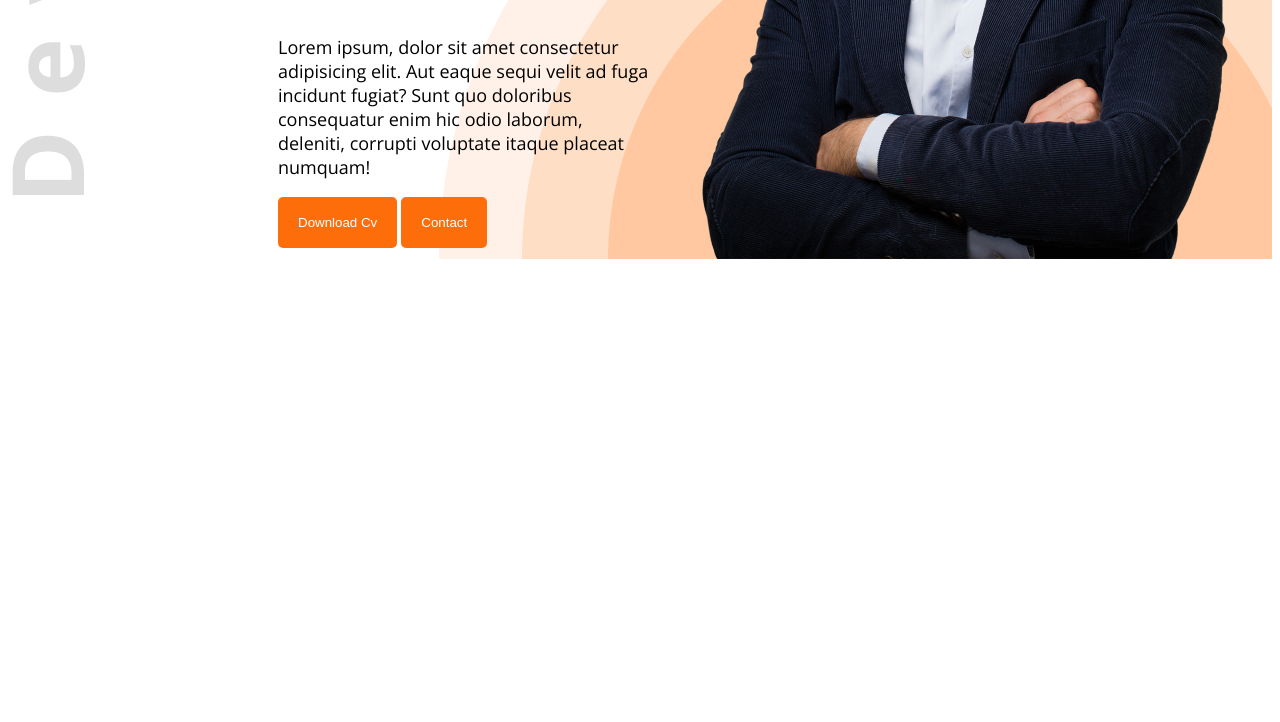
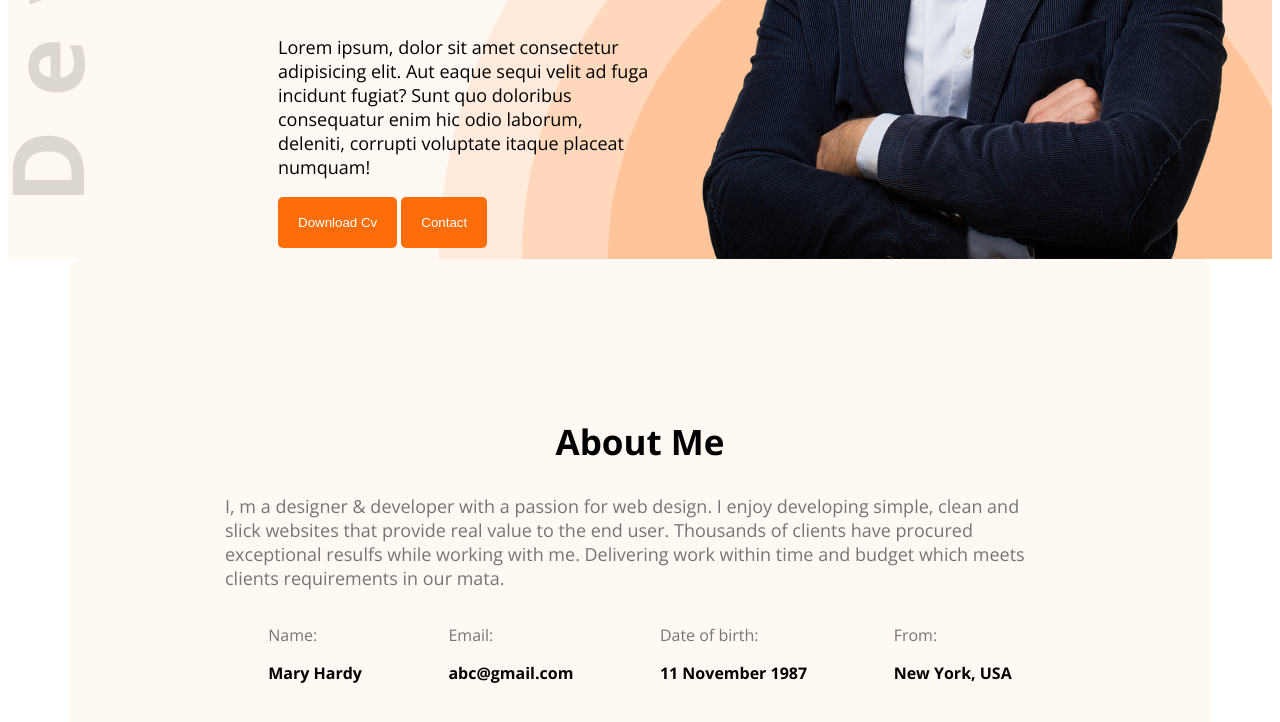
Before and after one commit to asadulsameerbd/portfoliohero, a plain HTML site: page index.html in a window 1280 px wide. Shown: the part 576-1298 px from the top of the page. Before the commit the page ends 843 px from the top, so only its background shows below. Drawn offline with nearby package versions, Linux system fonts and the light colour scheme.

Commit message:
first commit

```diff
--- a/index.html
+++ b/index.html
@@ -33,7 +33,33 @@
 
     </header>
     <main>
-
+        <section id="about">
+            <div class="ab-container">
+                <h1 class="ab-title">About Me</h1>
+                <p class="ab-description">I, m a designer & developer with a passion for web design. I enjoy developing
+                    simple, clean and slick websites that provide real value to the end user. Thousands of clients have
+                    procured exceptional resulfs while working with me. Delivering work within time and budget which
+                    meets clients requirements in our mata.</p>
+                <div class="choto-div">
+                    <div>
+                        <p class="clr">Name:</p>
+                        <p class="clk">Mary Hardy </p>
+                    </div>
+                    <div>
+                        <p class="clr">Email:</p>
+                        <p class="clk">abc@gmail.com</p>
+                    </div>
+                    <div>
+                        <p class="clr">Date of birth:</p>
+                        <p class="clk">11 November 1987</p>
+                    </div>
+                    <div>
+                        <p class="clr">From:</p>
+                        <p class="clk">New York, USA</p>
+                    </div>
+                </div>
+            </div>
+        </section>
     </main>
     <footer>
 
--- a/style/assets/style.css
+++ b/style/assets/style.css
@@ -55,6 +55,7 @@ nav ul li a{
     background-image: url("../images/developer.png"),url("../images/header_bg.png");
     background-repeat: no-repeat;
     background-position: top left, bottom right;
+    background-color: #FFF8F3;
 }
 
 /* Banner style */
@@ -89,3 +90,41 @@ nav ul li a{
     width: 584px;
 
 }
+
+/* About section style */
+.ab-title{
+    font-family: open sans;
+    font-size: 35px;
+    font-weight: bold;
+    text-align: center;
+}
+.ab-description{
+    font-family: open sans;
+    font-size: 18px;
+    font-weight: 400;
+    color: #757575;
+}
+.ab-container{
+    margin: 0 0 70px 0;
+    max-width: 830px;
+    padding: 130px 155px;
+}
+#about{
+    max-width: 1140px;
+    background-color: #FFF8F3;
+    border-radius: 10px;
+    margin: 0 auto;
+}
+.clr{
+   color: #757575;
+}
+.clk{
+    font-weight: 700;
+}
+.choto-div{
+    display: flex;
+    justify-content: space-around;
+}
+.choto-div p{
+    font-family: open sans;
+}
```
